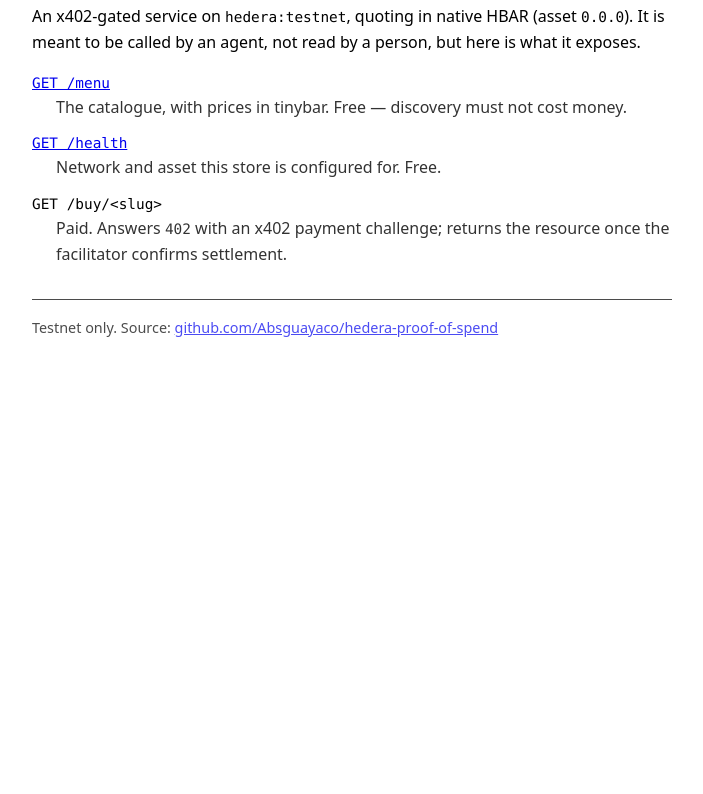
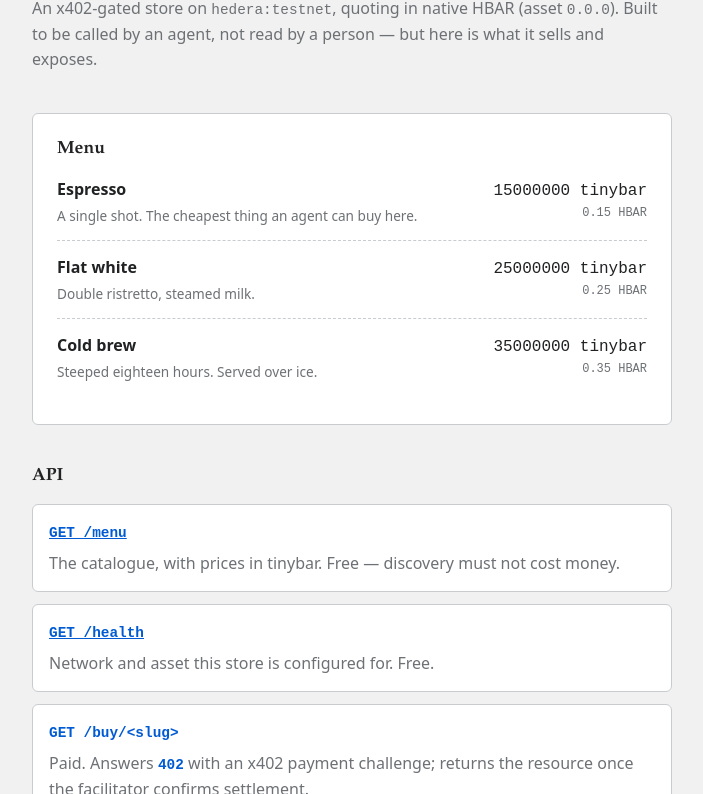
Before and after one commit to Absguayaco/hedera-proof-of-spend, a website: page public/index.html in a window 1280 px wide. Shown: the part 90-884 px from the top of the page, without its empty margins (288-991 px from the left). Before the commit the page ends 800 px from the top, so only its background shows below. Drawn offline with Linux system fonts and the light colour scheme.

Commit message:
feat: redesign store landing page with receipt-styled menu
Adds a content-parity test pinning the page's menu items and prices
to packages/store/src/menu.ts, then redesigns public/index.html:
Polaris-sourced color/surface tokens (hand-copied, no package
dependency), a receipt-styled menu board showing the real catalogue,
and a cleaner API reference section. No store behavior changes.

Co-Authored-By: Claude Sonnet 5 <noreply@anthropic.com>
Claude-Session: https://claude.ai/code/session_01YaSFEJnBYMq4UzgD3eccsi

```diff
--- a/public/index.html
+++ b/public/index.html
@@ -1,44 +1,181 @@
 <!doctype html>
+<html lang="en">
+<head>
 <meta charset="utf-8">
 <meta name="viewport" content="width=device-width,initial-scale=1">
 <title>Proof of Spend — demo store</title>
 <style>
-  :root { color-scheme: light dark; }
+  :root {
+    color-scheme: light dark;
+
+    /* Polaris tokens (@shopify/polaris-tokens), light mode, hand-copied —
+       no package dependency added. */
+    --surface: #ffffff;
+    --surface-subdued: #f1f1f1;
+    --text: #202223;
+    --text-subdued: #6d7175;
+    --border: #c9cccf;
+    --link: #005bd3;
+
+    --font-display: ui-serif, "Iowan Old Style", "Palatino Linotype", Georgia, serif;
+    --font-body: ui-sans-serif, system-ui, -apple-system, sans-serif;
+    --font-mono: ui-monospace, "SF Mono", "Cascadia Code", "Roboto Mono", monospace;
+  }
+
+  @media (prefers-color-scheme: dark) {
+    :root {
+      /* Derived from the light tokens above to keep the same relationships;
+         Polaris ships no official dark palette. */
+      --surface: #1a1c1d;
+      --surface-subdued: #202223;
+      --text: #f6f6f7;
+      --text-subdued: #9fa3a7;
+      --border: #494c4e;
+      --link: #6ab0ff;
+    }
+  }
+
+  * { box-sizing: border-box; }
+
   body {
-    font: 16px/1.6 ui-sans-serif, system-ui, -apple-system, sans-serif;
-    max-width: 40rem; margin: 0 auto; padding: 3rem 1.5rem;
+    background: var(--surface-subdued);
+    color: var(--text);
+    font: 16px/1.6 var(--font-body);
+    margin: 0;
+    padding: 3rem 1.5rem 4rem;
   }
-  h1 { font-size: 1.5rem; margin: 0 0 .5rem; }
-  p { margin: 0 0 1rem; }
-  code { font-family: ui-monospace, SFMono-Regular, Menlo, monospace; font-size: .9em; }
-  dt { font-family: ui-monospace, SFMono-Regular, Menlo, monospace; font-size: .9em; margin-top: .75rem; }
-  dd { margin: 0 0 0 1.5rem; opacity: .8; }
-  .note { opacity: .7; font-size: .9em; border-top: 1px solid currentColor; padding-top: 1rem; margin-top: 2rem; }
+
+  main { max-width: 40rem; margin: 0 auto; }
+
+  header p { color: var(--text-subdued); margin: .25rem 0 0; }
+
+  h1 { font: 600 1.75rem/1.2 var(--font-display); margin: 0; }
+  h2 { font: 600 1.1rem/1.3 var(--font-display); margin: 0 0 1rem; }
+
+  code { font-family: var(--font-mono); font-size: .9em; }
+  a { color: var(--link); }
+
+  /* Menu board: a receipt sitting on a Polaris card surface — the store's
+     product is a purchase that is provable on a public ledger. */
+  .receipt {
+    background: var(--surface);
+    border: 1px solid var(--border);
+    border-radius: 6px;
+    margin: 2.5rem 0;
+    padding: 1.5rem 1.5rem 1.75rem;
+  }
+
+  .receipt-item {
+    align-items: baseline;
+    border-top: 1px dashed var(--border);
+    display: flex;
+    gap: 1rem;
+    justify-content: space-between;
+    padding: .85rem 0;
+  }
+
+  .receipt-item:first-of-type { border-top: none; padding-top: 0; }
+  .receipt-item-name { font-weight: 600; }
+
+  .receipt-item-description {
+    color: var(--text-subdued);
+    display: block;
+    font-size: .85em;
+    margin-top: .15rem;
+  }
+
+  .receipt-item-price {
+    flex-shrink: 0;
+    font-family: var(--font-mono);
+    text-align: right;
+    white-space: nowrap;
+  }
+
+  .receipt-item-price small { color: var(--text-subdued); display: block; font-size: .75em; }
+
+  /* API reference */
+  .endpoints { display: grid; gap: .75rem; margin: 0 0 2rem; }
+
+  .endpoint {
+    background: var(--surface);
+    border: 1px solid var(--border);
+    border-radius: 6px;
+    padding: .9rem 1rem;
+  }
+
+  .endpoint code { color: var(--link); font-weight: 600; }
+  .endpoint p { color: var(--text-subdued); margin: .35rem 0 0; }
+
+  footer {
+    border-top: 1px solid var(--border);
+    color: var(--text-subdued);
+    font-size: .9em;
+    margin-top: 3rem;
+    padding-top: 1.25rem;
+  }
 </style>
+</head>
+<body>
+<main>
+  <header>
+    <h1>Proof of Spend</h1>
+    <p>
+      An x402-gated store on <code>hedera:testnet</code>, quoting in native
+      HBAR (asset <code>0.0.0</code>). Built to be called by an agent, not
+      read by a person — but here is what it sells and exposes.
+    </p>
+  </header>
 
-<h1>Proof of Spend — demo store</h1>
+  <section class="receipt" aria-label="Menu">
+    <h2>Menu</h2>
 
-<p>
-  An x402-gated service on <code>hedera:testnet</code>, quoting in native HBAR
-  (asset <code>0.0.0</code>). It is meant to be called by an agent, not read by
-  a person, but here is what it exposes.
-</p>
+    <div class="receipt-item">
+      <span>
+        <span class="receipt-item-name">Espresso</span>
+        <span class="receipt-item-description">A single shot. The cheapest thing an agent can buy here.</span>
+      </span>
+      <span class="receipt-item-price">15000000 tinybar<small>0.15 HBAR</small></span>
+    </div>
 
-<dl>
-  <dt><a href="/menu">GET /menu</a></dt>
-  <dd>The catalogue, with prices in tinybar. Free — discovery must not cost money.</dd>
+    <div class="receipt-item">
+      <span>
+        <span class="receipt-item-name">Flat white</span>
+        <span class="receipt-item-description">Double ristretto, steamed milk.</span>
+      </span>
+      <span class="receipt-item-price">25000000 tinybar<small>0.25 HBAR</small></span>
+    </div>
 
-  <dt><a href="/health">GET /health</a></dt>
-  <dd>Network and asset this store is configured for. Free.</dd>
+    <div class="receipt-item">
+      <span>
+        <span class="receipt-item-name">Cold brew</span>
+        <span class="receipt-item-description">Steeped eighteen hours. Served over ice.</span>
+      </span>
+      <span class="receipt-item-price">35000000 tinybar<small>0.35 HBAR</small></span>
+    </div>
+  </section>
 
-  <dt>GET /buy/&lt;slug&gt;</dt>
-  <dd>
-    Paid. Answers <code>402</code> with an x402 payment challenge; returns the
-    resource once the facilitator confirms settlement.
-  </dd>
-</dl>
+  <section aria-label="API reference">
+    <h2>API</h2>
+    <div class="endpoints">
+      <div class="endpoint">
+        <code><a href="/menu">GET /menu</a></code>
+        <p>The catalogue, with prices in tinybar. Free — discovery must not cost money.</p>
+      </div>
+      <div class="endpoint">
+        <code><a href="/health">GET /health</a></code>
+        <p>Network and asset this store is configured for. Free.</p>
+      </div>
+      <div class="endpoint">
+        <code>GET /buy/&lt;slug&gt;</code>
+        <p>Paid. Answers <code>402</code> with an x402 payment challenge; returns the resource once the facilitator confirms settlement.</p>
+      </div>
+    </div>
+  </section>
 
-<p class="note">
-  Testnet only. Source:
-  <a href="https://github.com/Absguayaco/hedera-proof-of-spend">github.com/Absguayaco/hedera-proof-of-spend</a>
-</p>
+  <footer>
+    Testnet only. Source:
+    <a href="https://github.com/Absguayaco/hedera-proof-of-spend">github.com/Absguayaco/hedera-proof-of-spend</a>
+  </footer>
+</main>
+</body>
+</html>
```
Also changed, not shown: __tests__/store-frontend.test.ts (added, +29 -0 lines).
